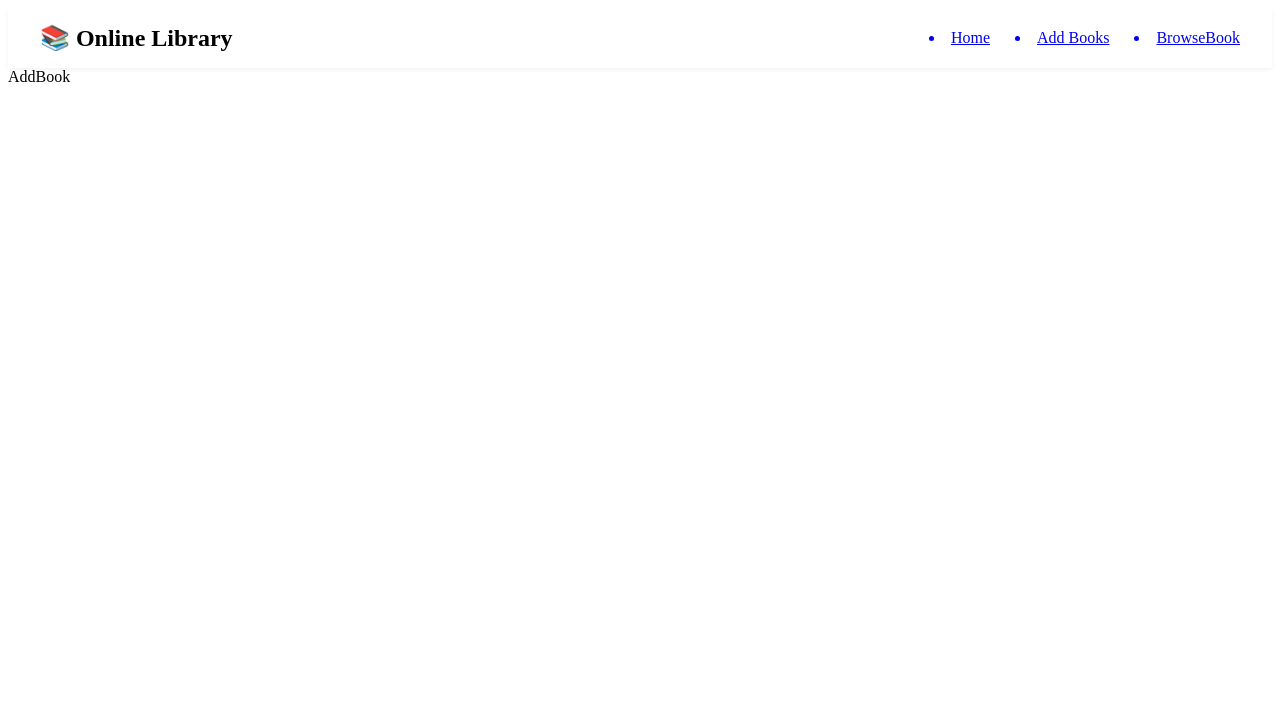
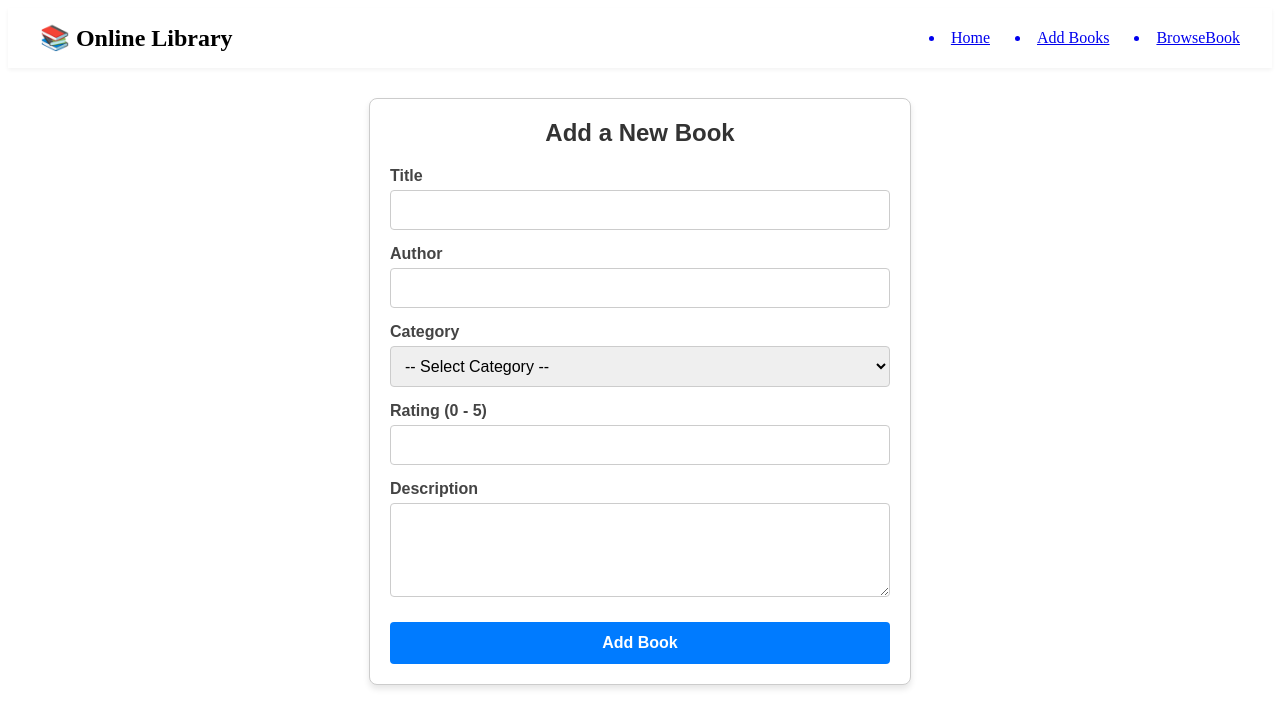
Before and after one commit to Chandan-moon/React_Assign_05, a React (Vite) app in the folder Online-Library/: page /cart in a window 1280 px wide. Shown: the top 728 px of the page. Built offline with nearby package versions, Linux system fonts and the light colour scheme.

Commit message:
Configured AddBook Page with Form enchancement and configured browse card action

```diff
--- a/Online-Library/src/components/AddBook.jsx
+++ b/Online-Library/src/components/AddBook.jsx
@@ -1,3 +1,11 @@
+
+
+
+import { useState } from 'react';
+
+import { useDispatch } from 'react-redux';
+import { useNavigate } from 'react-router-dom';
+import { addBook } from '../store/bookSlice';
 
 
 
@@ -5,10 +13,227 @@
 
 function AddBook() {
 
-    return (
-    <div>AddBook</div>
+
+  const dispatch = useDispatch();
+
+  const navigate = useNavigate();
+
+
+
+  // Form State
+  const [formData, setFormData] = useState({
+    title: '',
+    author: '',
+    category: '',
+    description: '',
+    rating: ''
+  });
+
+
+
+  // Validation Errors State
+  const [errors, setErrors] = useState({});
+
+
+
+  // Handle Input Changes
+  const handleChange = (e) => {
+
+    const { name, value } = e.target;
+    setFormData({ ...formData, [name]: value });
+
+
+
+    // Clear error dynamically as the user types
+    if (errors[name]) {
+      setErrors({ ...errors, [name]: '' });
+    }
+
+
+  }
+
+
+
+
+  // Form Validation Logic
+  const validateForm = () => {
+
+    let formErrors = {};
+
+    if (!formData.title.trim()) formErrors.title = 'Title is required';
+    if (!formData.author.trim()) formErrors.author = 'Author is required';
+    if (!formData.category) formErrors.category = 'Please select a category';
+    if (!formData.description.trim()) formErrors.description = 'Description is required';
+
+
+    const ratingNum = parseFloat(formData.rating);
+
+
+    if (!formData.rating) {
+
+      formErrors.rating = 'Rating is required';
+
+    }
+    else if (isNaN(ratingNum) || ratingNum < 0 || ratingNum > 5) {
+
+      formErrors.rating = 'Rating must be a number between 0 and 5';
+
+    }
+
+
+    setErrors(formErrors);
+    return Object.keys(formErrors).length === 0;
+
+
+  }
+
+
+
+
+  // Handle Form Submission
+  const handleSubmit = (e) => {
+    e.preventDefault();
+
+    if (validateForm()) {
+      const newBook = {
+        id: Date.now().toString(),
+        title: formData.title,
+        author: formData.author,
+        category: formData.category,
+        description: formData.description,
+        rating: parseFloat(formData.rating)
+      };
+
+      dispatch(addBook(newBook));
+      navigate('/books/all');
+    }
+  }
+
+
+
+
+
+
+  return (
+
+    <div className="add-book-container">
+
+
+      <h2>Add a New Book</h2>
+
+
+      <form onSubmit={handleSubmit} className="book-form">
+
+        {/* Title Field */}
+        <div className="form-group">
+
+          <label>Title</label>
+
+          <input
+            type="text"
+            name="title"
+            value={formData.title}
+            onChange={handleChange}
+            className={`form-input ${errors.title ? 'input-error' : ''}`}
+          />
+
+          {errors.title && <span className="error-text">{errors.title}</span>}
+
+        </div>
+
+
+        {/* Author Field */}
+        <div className="form-group">
+
+          <label>Author</label>
+
+          <input
+            type="text"
+            name="author"
+            value={formData.author}
+            onChange={handleChange}
+            className={`form-input ${errors.author ? 'input-error' : ''}`}
+          />
+
+          {errors.author && <span className="error-text">{errors.author}</span>}
+
+        </div>
+
+
+        {/* Category Dropdown */}
+        <div className="form-group">
+
+          <label>Category</label>
+
+          <select
+            name="category"
+            value={formData.category}
+            onChange={handleChange}
+            className={`form-input ${errors.category ? 'input-error' : ''}`}
+          >
+            <option value="">-- Select Category --</option>
+            <option value="Fiction">Fiction</option>
+            <option value="Non-Fiction">Non-Fiction</option>
+            <option value="Sci-Fi">Sci-Fi</option>
+            <option value="Biography">Biography</option>
+            <option value="Thriller">Thriller</option>
+
+          </select>
+
+          {errors.category && <span className="error-text">{errors.category}</span>}
+
+        </div>
+
+
+        {/* Rating Field */}
+        <div className="form-group">
+
+          <label>Rating (0 - 5)</label>
+
+          <input
+            type="number"
+            step="0.1"
+            name="rating"
+            value={formData.rating}
+            onChange={handleChange}
+            className={`form-input ${errors.rating ? 'input-error' : ''}`}
+          />
+
+          {errors.rating && <span className="error-text">{errors.rating}</span>}
+
+        </div>
+
+
+        {/* Description Field */}
+        <div className="form-group">
+
+          <label>Description</label>
+
+          <textarea
+            name="description"
+            rows="4"
+            value={formData.description}
+            onChange={handleChange}
+            className={`form-textarea ${errors.description ? 'input-error' : ''}`}
+          />
+
+          {errors.description && <span className="error-text">{errors.description}</span>}
+
+        </div>
+
+        <button type="submit" className="submit-btn">Add Book</button>
+
+
+      </form>
+
+
+    </div>
+
   )
+
 
 }
 
-export default AddBook
+
+
+export default AddBook;
--- a/Online-Library/src/components/BrowseBook.jsx
+++ b/Online-Library/src/components/BrowseBook.jsx
@@ -5,7 +5,12 @@ import { useSelector } from "react-redux";
 
 import { Link } from "react-router-dom";
 
-import { useState } from "react";
+import { use, useState } from "react";
+
+import { useDispatch } from "react-redux";
+
+import { removeBook } from "../store/bookSlice";
+
 
 
 
@@ -17,21 +22,26 @@ function BrowseBook() {
   const Books = useSelector((store) => store.library.books);
 
 
+
+
   const [searchedTerm, setSearchedTerm] = useState('');
 
+
   const filteredBooks = Books.filter(book => {
-
 
     const matchesSearch = book.title.toLowerCase().includes(searchedTerm.toLowerCase()) ||
 
       book.author.toLowerCase().includes(searchedTerm.toLowerCase());
 
-
     return matchesSearch;
-
 
   })
 
+
+
+
+
+const dispatch = useDispatch();
 
 
 
@@ -72,6 +82,9 @@ function BrowseBook() {
 
                 </span>
 
+                <br />
+                <button onClick={() => dispatch(removeBook(book.id))}>Delete</button>
+
               </div>
 
             ))}
--- a/Online-Library/src/index.css
+++ b/Online-Library/src/index.css
@@ -1,17 +1,10 @@
-
-
-
-
-
-
-
 /* --- Navigation Bar --- */
 .heading {
   display: flex;
   justify-content: space-between;
   align-items: center;
   padding: 1rem 2rem;
-  box-shadow: 0 2px 4px rgba(0,0,0,0.05);
+  box-shadow: 0 2px 4px rgba(0, 0, 0, 0.05);
 }
 
 .header-logo {
@@ -35,7 +28,7 @@
 
   /* border: 1px solid black; */
   text-align: center;
-background-color:#D0DAFF;
+  background-color: #D0DAFF;
   color: #1E1B4B;
 
   font-family: 'Segoe UI';
@@ -224,6 +217,108 @@ top: 5%;
 .view-more:hover {
 
   color: #4338ca;
-border-bottom:1px solid #4f46e5;
+  border-bottom: 1px solid #4f46e5;
 
 }
+
+
+
+/* AddBook files */
+
+
+.add-book-container {
+  max-width: 500px;
+  margin: 30px auto;
+  padding: 20px;
+  border: 1px solid #ccc;
+  border-radius: 8px;
+  font-family: Arial, sans-serif;
+  background-color: #ffffff;
+  box-shadow: 0 4px 6px rgba(0, 0, 0, 0.1);
+}
+
+.add-book-container h2 {
+  margin-top: 0;
+  margin-bottom: 20px;
+  color: #333;
+  text-align: center;
+}
+
+.book-form {
+  display: flex;
+  flex-direction: column;
+}
+
+.form-group {
+  margin-bottom: 15px;
+  display: flex;
+  flex-direction: column;
+}
+
+.form-group label {
+  margin-bottom: 5px;
+  font-weight: bold;
+  color: #444;
+}
+
+.form-input {
+  padding: 10px;
+  font-size: 16px;
+  border: 1px solid #ccc;
+  border-radius: 4px;
+  outline: none;
+  transition: border-color 0.2s;
+}
+
+.form-input:focus {
+  border-color: #007bff;
+}
+
+.form-textarea {
+  padding: 10px;
+  font-size: 16px;
+  border: 1px solid #ccc;
+  border-radius: 4px;
+  resize: vertical;
+  outline: none;
+  font-family: Arial, sans-serif;
+}
+
+.form-textarea:focus {
+  border-color: #007bff;
+}
+
+/* Error States */
+.input-error {
+  border-color: #dc3545;
+  background-color: #fff8f8;
+}
+
+.input-error:focus {
+  border-color: #dc3545;
+}
+
+.error-text {
+  color: #dc3545;
+  font-size: 13px;
+  margin-top: 5px;
+  font-weight: 500;
+}
+
+/* Submit Button */
+.submit-btn {
+  padding: 12px;
+  font-size: 16px;
+  background-color: #007bff;
+  color: #ffffff;
+  border: none;
+  border-radius: 4px;
+  cursor: pointer;
+  font-weight: bold;
+  margin-top: 10px;
+  transition: background-color 0.2s;
+}
+
+.submit-btn:hover {
+  background-color: #0056b3;
+}
--- a/Online-Library/src/store/bookSlice.js
+++ b/Online-Library/src/store/bookSlice.js
@@ -80,9 +80,10 @@ const booksSlice = createSlice({
     addBook: (state, action) => {
       state.books.unshift(action.payload);
     },
+
     removeBook: (state, action) => {
 
-     state.books.pop();
+      state.books = state.books.filter((book) => book.id !== action.payload);
 
     }
   }
@@ -93,3 +94,8 @@ export const { addBook, removeBook } = booksSlice.actions;
 
 
 export default booksSlice.reducer;
+
+
+
+
+//
```
Lines whose indentation alone changed are shown as unchanged.
